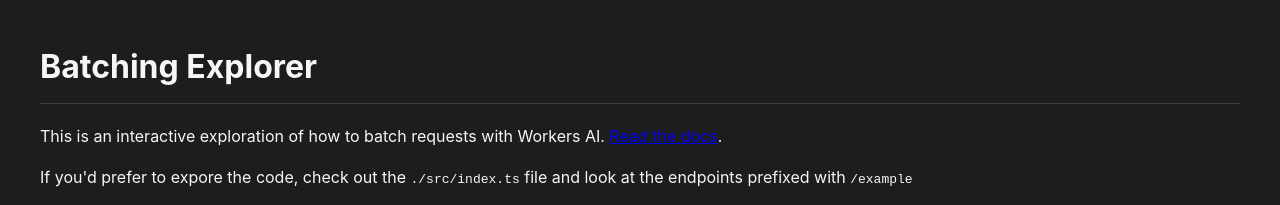
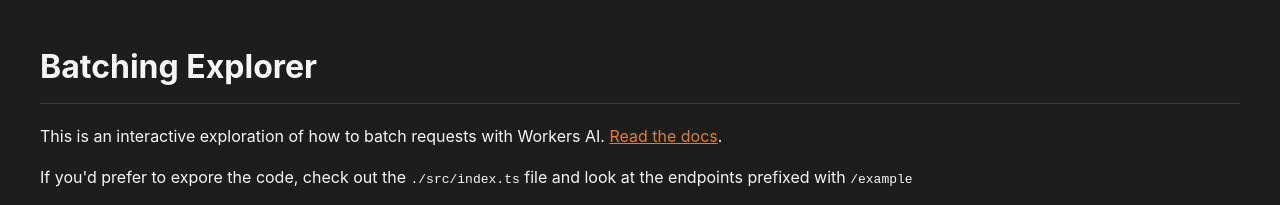
Before and after one commit to craigsdennis/batch-please-workers-ai, a website: page public/index.html in a window 1280 px wide. In both pictures the pointer is over the link "Read the docs". Shown: the top 205 px of the page. Drawn offline with Linux system fonts and the light colour scheme.

Commit message:
All the links

```diff
--- a/public/styles.css
+++ b/public/styles.css
@@ -211,13 +211,13 @@
   font-size: 0.9em;
 }
 
-.footer a {
+a {
   color: var(--primary);
   text-decoration: none;
   transition: color 0.2s ease;
 }
 
-.footer a:hover {
+a:hover {
   color: #e67e22;
   text-decoration: underline;
 }
```
